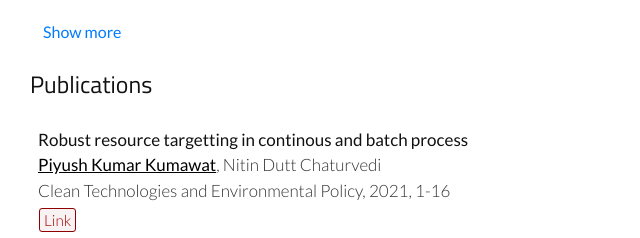
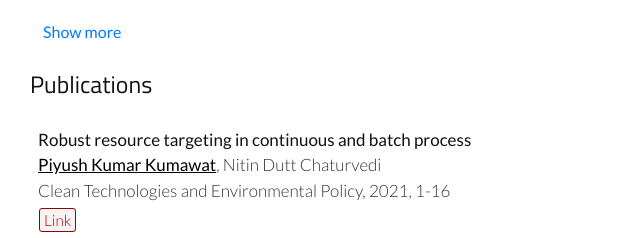
Before and after one commit to piyushKumawat/piyushKumawat.github.io, a plain HTML site: page index.html in a window 1280 px wide. Shown: the part 801-1039 px from the top of the page, 435-1075 px from the left. Drawn offline with nearby package versions, Linux system fonts and the light colour scheme.

Commit message:
Update index.html

```diff
--- a/index.html
+++ b/index.html
@@ -79,7 +79,7 @@
             <div class="col-md-8 pt-5 about">
 
                     <p class="header pt-3">Hello!</p>
-                    I am a final year master's student at the Department of Chemical and Biochemical Engineering, Indian Institute of Technology, Patna. Here, I work under the supervision of <a class="in-text" href="https://www1.iitp.ac.in/index.php?option=com_content&view=article&id=1478%3Anitin-dutt-chaturvedi&catid=63&Itemid=332/" target="_blank">Dr. Nitin Dutt Chaturvedi</a> in Process Systems Engineering Laboratory. Also, at the same time, I am employed as Senior Research Fellow (SRF) in the R&D department of the institute under a project sponsored by <a class="in-text" href="http://www.serb.gov.in/" target="_blank">SERB</a>, India. My research interests are to develop data-driven methodologies for process industries, handling uncertainties in process engineering applications, optimization and scheduling. My current research comprises of such mathematical modelling applications in the field of Process Systems Engineering.  <br><br>
+                    I am a final year master's student at the Department of Chemical and Biochemical Engineering, Indian Institute of Technology, Patna. Here, I work under the supervision of <a class="in-text" href="https://www1.iitp.ac.in/index.php?option=com_content&view=article&id=1478%3Anitin-dutt-chaturvedi&catid=63&Itemid=332/" target="_blank">Dr. Nitin Dutt Chaturvedi</a> in Process Systems Engineering Laboratory. At the same time, I am employed as Senior Research Fellow (SRF) in the R&D department of the institute under a project sponsored by <a class="in-text" href="http://www.serb.gov.in/" target="_blank">SERB</a>, India. My research interests are to develop data-driven methodologies for process industries, handling uncertainties in process engineering applications, optimization and scheduling. My current research comprises such mathematical modelling applications in the field of Process Systems Engineering.  <br><br>
 
                     Previously, as an undergraduate researcher, I worked over separation processes and mass transfer applications. I have a Bachelor of Engineering degree from Thapar Institue of Engineering and Technology, Patiala. There I worked under the supervision of <a class="in-text" href="http://www.thapar.edu/faculties/view/Dr.-Jai-Prakash-Kushwaha/ODI=/Mg==" target="_blank">Dr. Jai Prakash Kushwaha</a> and <a class="in-text" href="http://www.thapar.edu/faculties/view/Dr.-Neetu-Singh/ODg=/Mg==" target="_blank"> Dr. Neetu Singh</a>. I have also done industrial training at Essar Oil, Jamnagar (second largest refinery in India) and Shree Cement, Rajasthan. For more details, refer to my <a class="in-text" href="CV_Piyush.pdf" target="_blank">CV</a> or drop me an <a class="in-text" href="mailto:pkkumawat24@gmail.com">email</a>!
 
@@ -118,7 +118,7 @@
 
                   <div class="col-lg-12">
                     <p class="paper my-2 pl-2">
-                        <span class="papertitle">Robust resource targetting in continous and batch process</span><br>
+                        <span class="papertitle">Robust resource targeting in continuous and batch process</span><br>
 
 
                         <span class="thisauthor"> Piyush Kumar Kumawat</span>, Nitin Dutt Chaturvedi<br>
```
